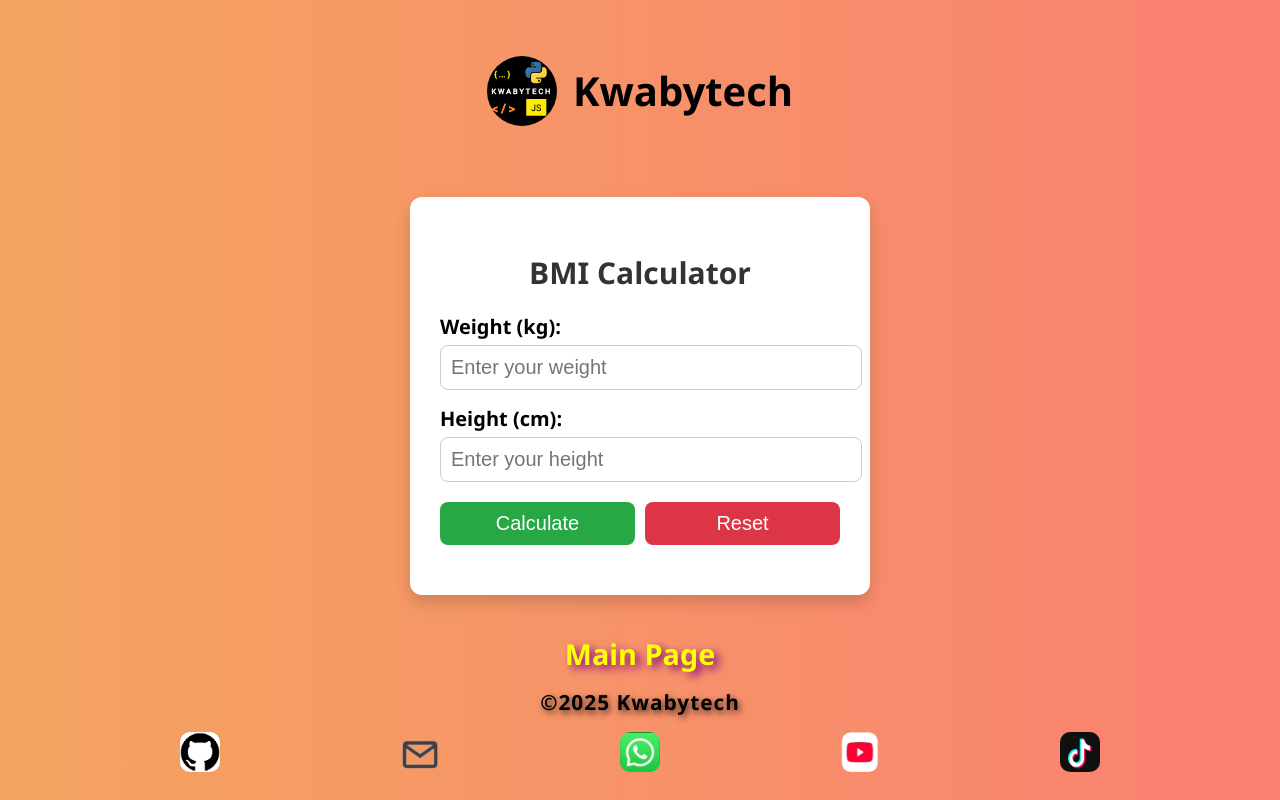
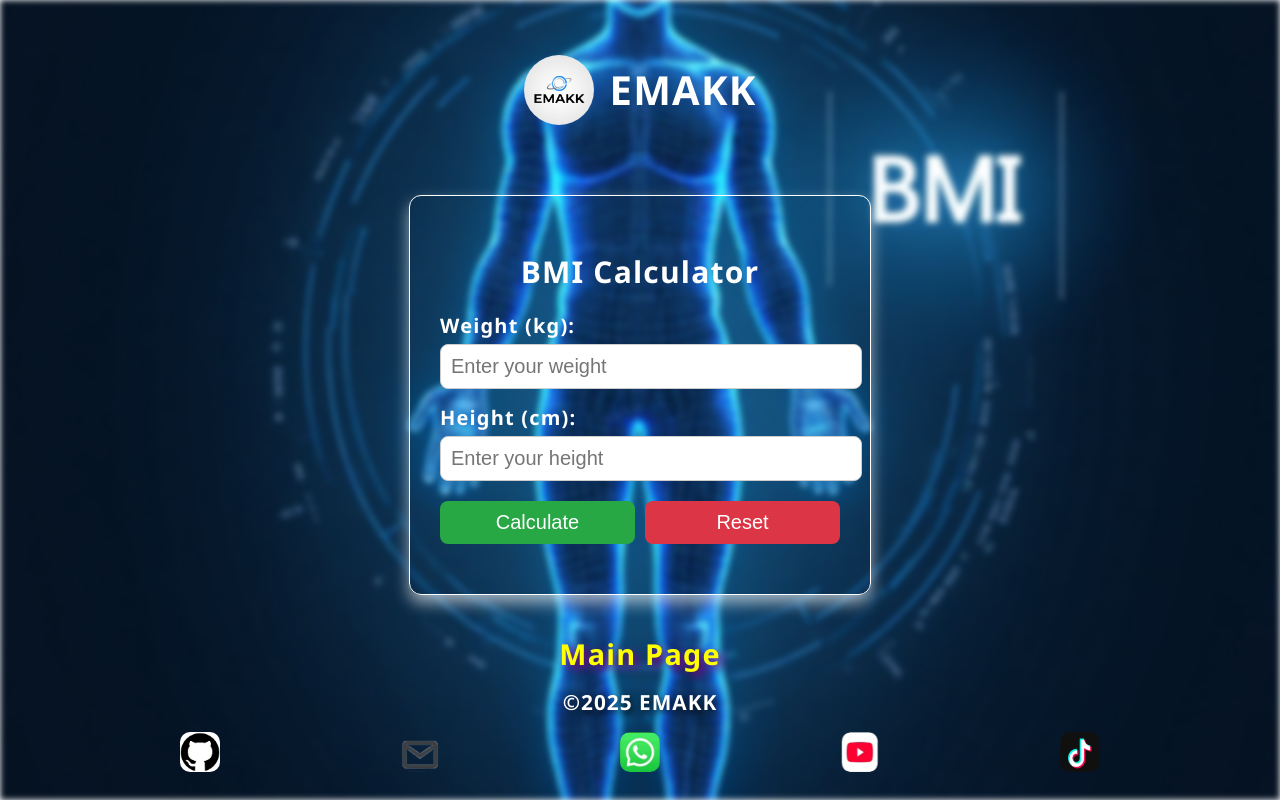
Before and after one commit to Elvis009-M/BMI-Calculator, a plain HTML site: page index.html in a window 1280 px wide. Drawn offline with Linux system fonts and the light colour scheme.

Commit message:
Changed background from linear gradient to background image as well as from kwabytech to emakk

```diff
--- a/index.html
+++ b/index.html
@@ -9,8 +9,8 @@
 <body>
 
     <header>
-        <img src="images/kwabytechlogo.jpg" alt="">
-        Kwabytech
+        <img src="images/emakk.jpeg" alt="">
+        EMAKK
     </header>
 
    <main>
@@ -37,7 +37,7 @@
                 <a href="https://kwabytech.vercel.app" class="footerlink"> Main Page</a>
             </div>
 
-            <p>&copy;2025 Kwabytech</p>
+            <p>&copy;2025 EMAKK</p>
 
 
             <div class="pair">
--- a/style.css
+++ b/style.css
@@ -1,13 +1,28 @@
 body {
     font-family: 'Segoe UI', sans-serif;
-    background: linear-gradient(to right, #f4a460, #fa8072);
+    position: relative;
     margin: 0;
     align-items: center;
     justify-content: space-between;
-    height: 100vh;
+    min-height: 100vh;
     font-size: 15pt;
     display: flex;
     flex-direction: column;
+    color: white ;
+    letter-spacing: 1.2px;
+}
+body::before {
+    content: '';
+    position: absolute;
+    top: 0 ;
+    left: 0 ;
+    width: 100% ;
+    height: 100%;
+    background-image: url('images/bmi.jpeg');
+    background-size: cover ;
+    background-position: center ;
+    filter: blur(3px);
+    z-index: -1;
 }
 
 header {
@@ -34,19 +49,33 @@ main {
 
 
 .calculator {
-    background: white;
+    position: relative;
     margin: auto;
     padding: 30px;
+    border: solid 1px white;
     border-radius: 12px;
-    box-shadow: 0 8px 16px rgba(0,0,0,0.15);
+    box-shadow: 0 8px 16px rgba(255,255,255,0.6);
     max-width: 400px;
     width: 100%;
+}
+.calculator::before {
+    content: '';
+    position: absolute;
+    top: 0;
+    left: 0;
+    width: 100% ;
+    height: 100%;
+    background : transparent;
+    background-size: cover ;
+    background-position: center ;
+    filter: blur(6px);
+    z-index: -1;
 }
 
 .calculator h2 {
     text-align: center;
     margin-bottom: 20px;
-    color: #333;
+    color: #fff;
 }
 
 .input-group {
@@ -104,6 +133,8 @@ button {
 .result {
     margin-top: 20px;
     text-align: center;
+    background: darkblue ;
+    border-radius: 10px ;
 }
 
 .bmi-value {
@@ -114,6 +145,7 @@ button {
 
 .category {
     font-weight: 600;
+    padding: 1rem;
 }
 
 
```
Also changed, not shown: images/bmi.jpeg (added), images/emakk.jpeg (added), images/kwabytechlogo.jpg (deleted).
